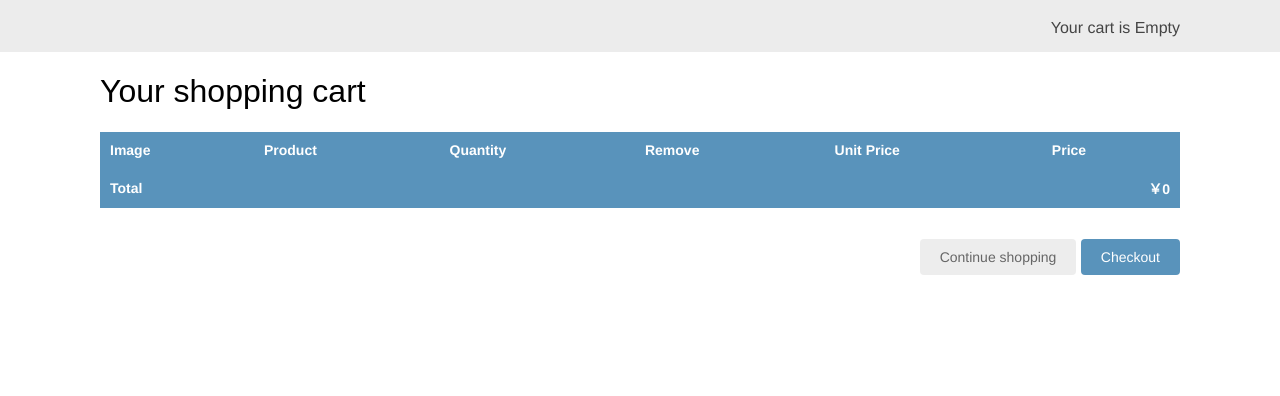
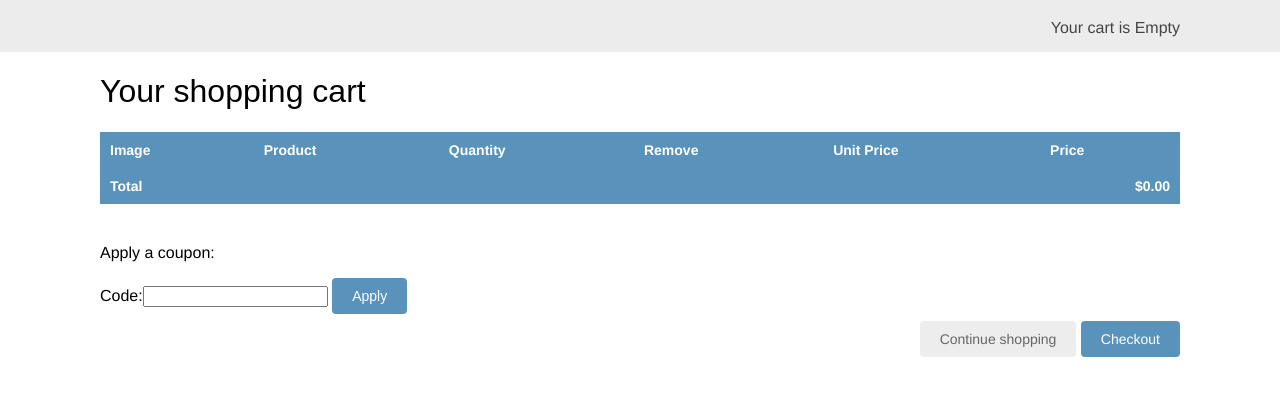
Before and after one commit to MrLalala/MyShop, a Django app: page /cart/ in a window 1280 px wide. Shown: the part 46-442 px from the top of the page. Run offline with Django 3.2, Linux system fonts and the light colour scheme; some libraries are stand-ins or nearby versions.

Commit message:
加入了优惠券系统。

```diff
--- a/cart/cart.py
+++ b/cart/cart.py
@@ -2,6 +2,7 @@
 from decimal import Decimal
 from django.conf import settings
 from shop.models import Product
+from coupons.models import Coupon
 
 
 class Cart(object):
@@ -15,6 +16,7 @@ class Cart(object):
         self.session = request.session
         # 这句话是指从session中获取名字为XXX的值
         cart = self.session.get(settings.CART_SESSION_ID)
+        self.coupon_id = request.session.get('coupon_id')
         # 如果没有，就将其初始化为一个空字典
         if not cart:
             # 保存一个空的字典在settings中
@@ -51,6 +53,32 @@ class Cart(object):
         else:
             self.cart[product_id]['quantity'] += quantity
         self.save()
+
+    @property
+    def coupon(self):
+        """
+        获取优惠券对象
+        :return: 优惠券对象或者空对象
+        """
+        if self.coupon_id:
+            return Coupon.objects.get(id=self.coupon_id)
+        return None
+
+    def get_discount(self):
+        """
+        计算折扣值
+        :return: 减免的金额
+        """
+        if self.coupon:
+            return (self.coupon.discount / Decimal('100')) * self.get_total_price()
+        return Decimal('0')
+
+    def get_total_price_after_discount(self):
+        """
+        计算见面后的价格
+        :return: 减免后的价格
+        """
+        return self.get_total_price() - self.get_discount()
 
     def remove(self, product):
         """
--- a/cart/templates/cart/detail.html
+++ b/cart/templates/cart/detail.html
@@ -47,14 +47,36 @@ U shopping cart
                 <td class="num">￥{{ item.total_price }}</td>
             </tr>
             {% endwith %}
-        {% endfor %}
+            {% endfor %}
+            {% if cart.coupon %}
+                <tr class="subtotal">
+                    <td>Subtotal</td>
+                    <td colspan="4"></td>
+                    <td class="num">￥{{ cart.get_total_price }}</td>
+                </tr>
+                <tr>
+                    <td>'{{ cart.coupon.code }}' Coupon ({{ cart.coupon.discount }} off)</td>
+                    <td colspan="4"></td>
+                    {% if cart.get_discount %}
+                        <td class="num neg">- ￥{{ cart.get_discount }}</td>
+                    {% endif %}
+                </tr>
+            {% endif %}
             <tr class="total">
                 <td>Total</td>
                 <td colspan="4"></td>
-                <td class="num">￥{{ cart.get_total_price }}</td>
+                <td class="num">
+                ${{ cart.get_total_price_after_discount|floatformat:"2" }}
+                </td>
             </tr>
         </tbody>
     </table>
+    <p>Apply a coupon:</p>
+    <form action="{% url "coupons:apply" %}" method="post">
+        {{ coupon_form }}
+        <input type="submit" value="Apply">
+        {% csrf_token %}
+    </form>
     <p class="text-right">
         <a href="{% url 'shop:product_list' %}" class="button light">Continue shopping</a>
         <a href="{% url 'orders:order_create' %}" class="button">Checkout</a>
--- a/cart/views.py
+++ b/cart/views.py
@@ -6,6 +6,7 @@ from django.views.decorators.http import require_POST
 from shop.models import Product
 from .cart import Cart
 from .forms import CartAddForm
+from coupons.forms import CouponApplyForm
 
 
 @require_POST
@@ -35,6 +36,8 @@ def cart_detail(request):
             initial={'quantity': item['quantity'],
                      'update': True}
         )
-    return render(request, 'cart/detail.html', {'cart': cart, })
+    coupon_form = CouponApplyForm()
+    return render(request, 'cart/detail.html', {'cart': cart,
+                                                'coupon_form': coupon_form})
 
 # Create your views here.
--- /dev/null
+++ b/coupons/forms.py
@@ -0,0 +1,9 @@
+# coding: utf-8
+from django import forms
+
+
+class CouponApplyForm(forms.Form):
+    """
+    这是一个只允许填写优惠卷Code的表单
+    """
+    code = forms.CharField()
--- /dev/null
+++ b/coupons/tests.py
@@ -0,0 +1,6 @@
+# -*- coding: utf-8 -*-
+from __future__ import unicode_literals
+
+from django.test import TestCase
+
+# Create your tests here.
--- /dev/null
+++ b/coupons/urls.py
@@ -0,0 +1,7 @@
+# coding: utf-8
+from django.conf.urls import url
+from . import views
+
+urlpatterns = [
+    url(r'^apply/$', views.coupon_apply, name='apply'),
+]
--- a/myshop/settings.py
+++ b/myshop/settings.py
@@ -43,6 +43,7 @@ INSTALLED_APPS = [
     'cart',
     'orders',
     'payment',
+    'coupons',
 ]
 
 MIDDLEWARE = [
--- a/myshop/urls.py
+++ b/myshop/urls.py
@@ -24,6 +24,7 @@ urlpatterns = [
     url(r'^order/', include('orders.urls', namespace='orders')),
     url(r'^paypal/', include('paypal.standard.ipn.urls')),
     url(r'^payment/', include('payment.urls', namespace='payment')),
+    url(r'^coupon/', include('coupons.urls', namespace='coupons')),
     url(r'^', include('shop.urls', namespace='shop')),
 ]
 
--- a/orders/views.py
+++ b/orders/views.py
@@ -47,7 +47,11 @@ def order_create(request):
         form = OrderCreatedForm(request.POST)
         if form.is_valid():
             # 保存订单
-            order = form.save()
+            order = form.save(commit=False)
+            if cart.coupon:
+                order.coupon = cart.coupon
+                order.discount = cart.coupon.discount
+            order.save()
             # 对购物车中每一件商品建立订单子项
             for item in cart:
                 OrderItem.objects.create(
```
Also changed, not shown: coupons/admin.py (added, +15 -0 lines), coupons/apps.py (added, +8 -0 lines), coupons/models.py (added, +25 -0 lines), coupons/views.py (added, +35 -0 lines), orders/models.py (+12 -1 lines), orders/templates/orders/order/create.html (+7 -1 lines), coupons/__init__.py (added), coupons/migrations/0001_initial.py (added), coupons/migrations/__init__.py (added), db.sqlite3, orders/migrations/0002_auto_20180221_2328.py (added).
